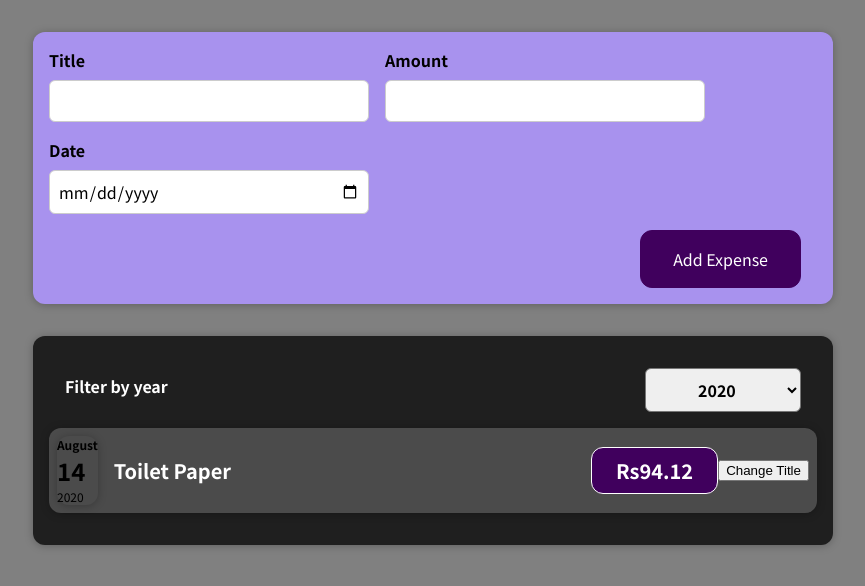
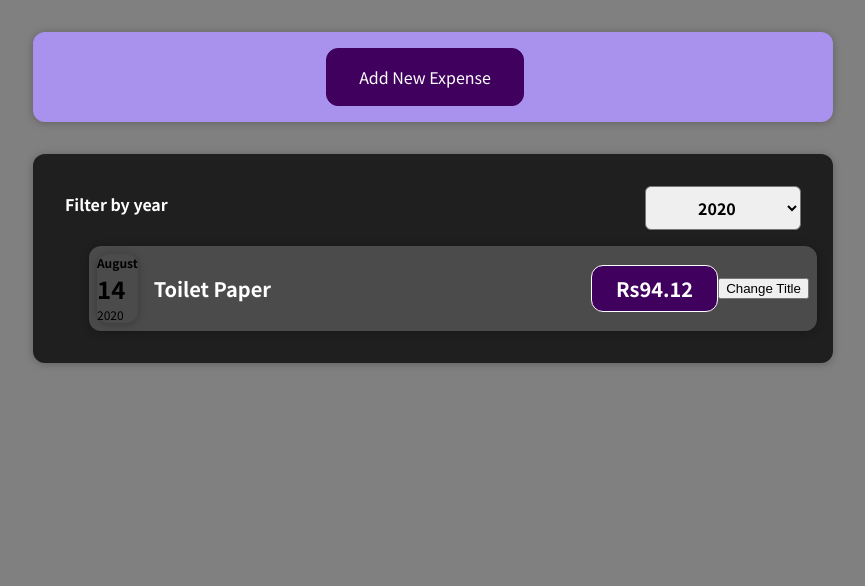
Before and after one commit to arnb-smnta/first_react_app, a React (Create React App) app: page / in a window 1280 px wide. Shown: the top 586 px of the page, without its empty margins (207-1072 px from the left). Built offline with nearby package versions, Linux system fonts and the light colour scheme.

Commit message:
added the add new expense button to render dynamically

```diff
--- /dev/null
+++ b/src/components/Chart/Chart.js
@@ -0,0 +1,3 @@
+import ChartBar from "./ChartBar";
+const Chart = () => {};
+export default Chart;
--- a/src/components/Expenses/Expenses.js
+++ b/src/components/Expenses/Expenses.js
@@ -1,8 +1,8 @@
 import react, { useState } from "react";
 import Card from "../UI/Card";
-import ExpenseItem from "./ExpenseItem";
 import ExpensesFilter from "./NewExpense/ExpensesFilter";
 import "./Expenses.css";
+import ExpensesList from "./ExpensesList";
 
 export default function Expenses(props) {
   const [filteredYear, setFilteredYear] = useState("2020");
@@ -12,17 +12,7 @@
   const filteredExpenses = props.item.filter((expense) => {
     return expense.date.getFullYear().toString() === filteredYear;
   });
-  let expenseContent = <p>No Expense found</p>;
-  if (filteredExpenses.length > 0) {
-    expenseContent = filteredExpenses.map((expense) => (
-      <ExpenseItem
-        key={expense.id}
-        title={expense.title}
-        amount={expense.amount}
-        date={expense.date}
-      />
-    ));
-  }
+
   return (
     <div>
       <Card className="expenses">
@@ -30,7 +20,7 @@
           selected={filteredYear}
           onSaveYear={filterChangeHandler}
         />
-        {expenseContent}
+        <ExpensesList items={filteredExpenses} />
       </Card>
     </div>
   );
--- /dev/null
+++ b/src/components/Expenses/ExpensesList.css
@@ -0,0 +1,9 @@
+.expenses-list {
+  list-style: none;
+  padding: 0;
+}
+
+.expenses-list__fallback {
+  color: white;
+  text-align: center;
+}
--- /dev/null
+++ b/src/components/Expenses/ExpensesList.js
@@ -0,0 +1,20 @@
+import ExpenseItem from "./ExpenseItem";
+import "./ExpensesList.css";
+const ExpensesList = (props) => {
+  let expenseContent = <p>No Expense found</p>;
+  if (props.items.length === 0) {
+    return <h2 className="expenses-list__fallback">Found no expenses.</h2>;
+  } else {
+    return (expenseContent = props.items.map((expense) => (
+      <ul>
+        <ExpenseItem
+          key={expense.id}
+          title={expense.title}
+          amount={expense.amount}
+          date={expense.date}
+        />
+      </ul>
+    )));
+  }
+};
+export default ExpensesList;
--- a/src/components/Expenses/NewExpense/ExpenseForm.js
+++ b/src/components/Expenses/NewExpense/ExpenseForm.js
@@ -60,6 +60,9 @@
         </div>
       </div>
       <div className="new-expense__actions">
+        <button type="button" onClick={props.onCancel}>
+          cancel
+        </button>
         <button type="submit">Add Expense</button>
       </div>
     </form>
--- a/src/components/Expenses/NewExpense/NewExpense.js
+++ b/src/components/Expenses/NewExpense/NewExpense.js
@@ -1,17 +1,33 @@
-import React from "react";
+import React, { useState } from "react";
 import "./NewExpense.css";
 import ExpenseForm from "./ExpenseForm";
 const NewExpense = (props) => {
+  const [isEditing, setIsEditing] = useState(false);
   const SaveData = (enteredData) => {
     const Data = {
       ...enteredData,
       id: Math.random().toString(),
     };
     props.onAddExpense(Data);
+    setIsEditing(false);
+  };
+  const startEditingHandler = () => {
+    setIsEditing(true);
+  };
+  const StopEditingHandler = () => {
+    setIsEditing(false);
   };
   return (
     <div className="new-expense">
-      <ExpenseForm onSaveData={SaveData}></ExpenseForm>
+      {!isEditing && (
+        <button onClick={startEditingHandler}>Add New Expense</button>
+      )}
+      {isEditing && (
+        <ExpenseForm
+          onSaveData={SaveData}
+          onCancel={StopEditingHandler}
+        ></ExpenseForm>
+      )}
     </div>
   );
 };
```
Also changed, not shown: src/components/Chart/Chart.css (added), src/components/Chart/ChartBar.css (added), src/components/Chart/ChartBar.js (added).
